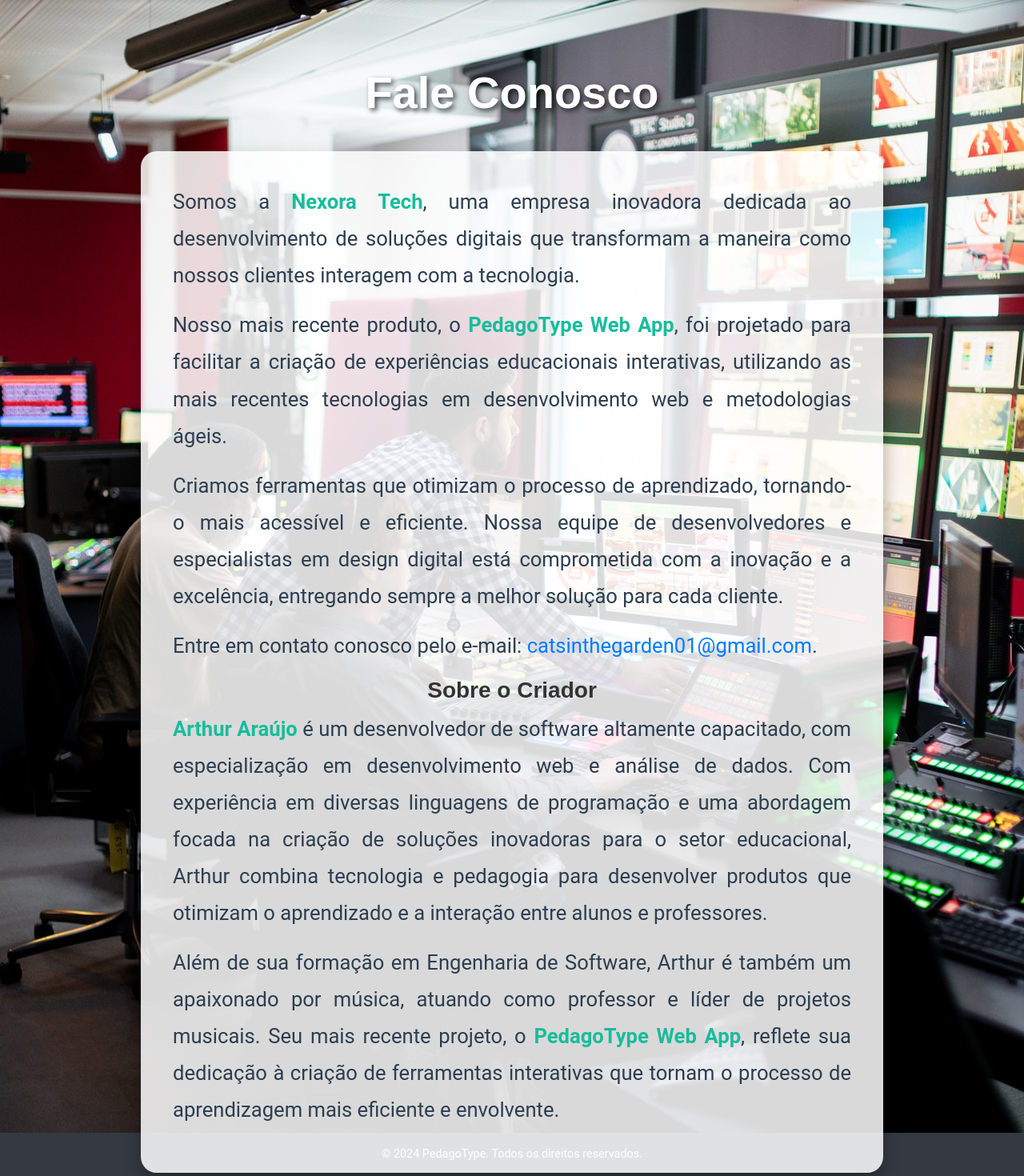
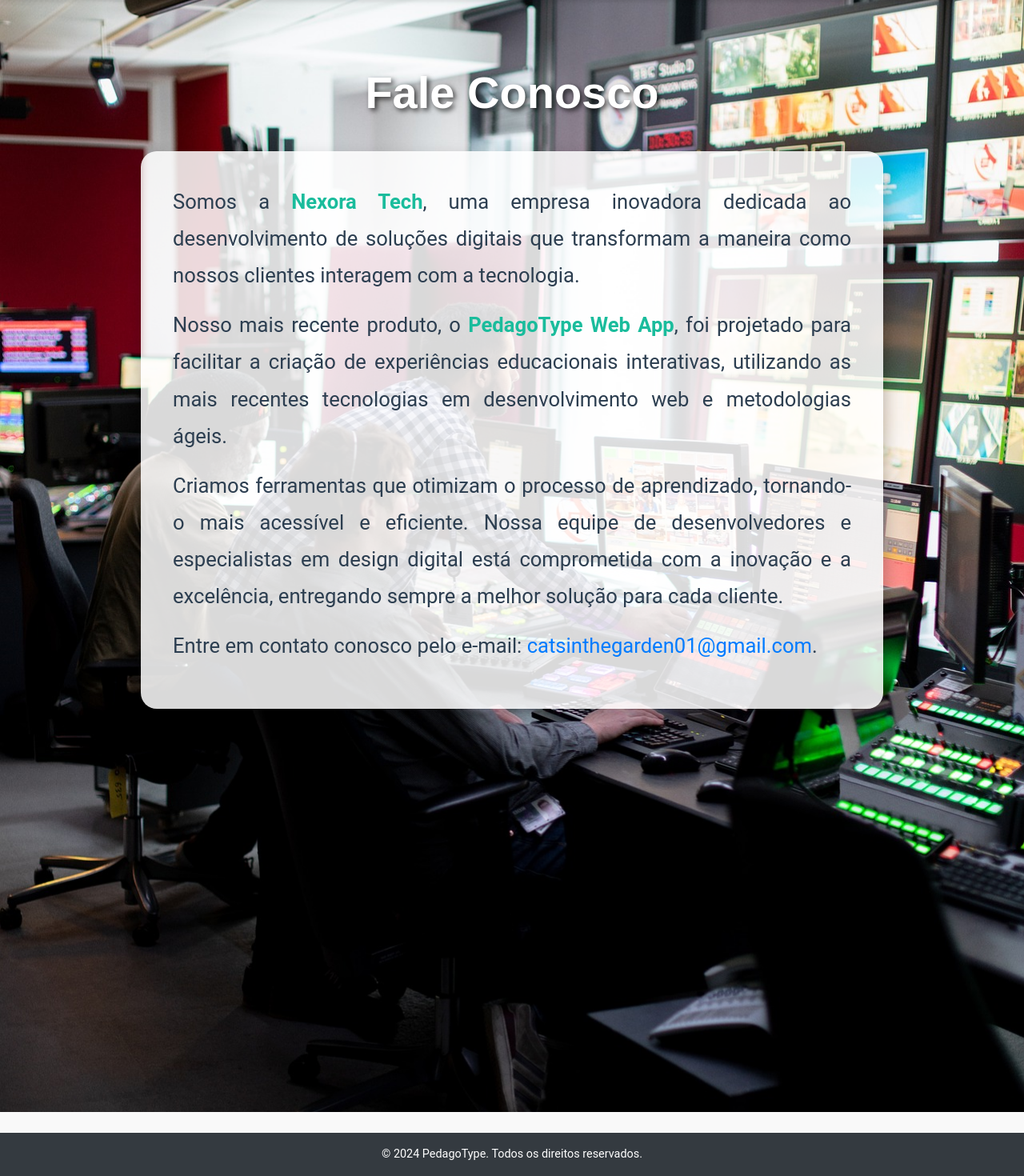
Before and after one commit to ragnarthur/pedagotype, a Flask app: page /contato in a window 1280 px wide. Shown: the part 18-1488 px from the top of the page at 80% size. Run offline with Flask 3, Linux system fonts and the light colour scheme; the visitor is signed in with stand-in values (Sample User, id 1); parts of the project's set-up code (start-up, migrations or seed data) failed here and were passed over; some libraries are stand-ins or nearby versions.

Commit message:
retirando cotanto/arthur

```diff
--- a/app/templates/contato.html
+++ b/app/templates/contato.html
@@ -23,13 +23,7 @@
                     Entre em contato conosco pelo e-mail: <a href="mailto:catsinthegarden01@gmail.com">catsinthegarden01@gmail.com</a>.
                 </p>
 
-                <h3>Sobre o Criador</h3>
-                <p>
-                    <strong>Arthur Araújo</strong> é um desenvolvedor de software altamente capacitado, com especialização em desenvolvimento web e análise de dados. Com experiência em diversas linguagens de programação e uma abordagem focada na criação de soluções inovadoras para o setor educacional, Arthur combina tecnologia e pedagogia para desenvolver produtos que otimizam o aprendizado e a interação entre alunos e professores.
-                </p>
-                <p>
-                    Além de sua formação em Engenharia de Software, Arthur é também um apaixonado por música, atuando como professor e líder de projetos musicais. Seu mais recente projeto, o <strong>PedagoType Web App</strong>, reflete sua dedicação à criação de ferramentas interativas que tornam o processo de aprendizagem mais eficiente e envolvente.
-                </p>
+
             </div>
         </div>
     </div>
```
